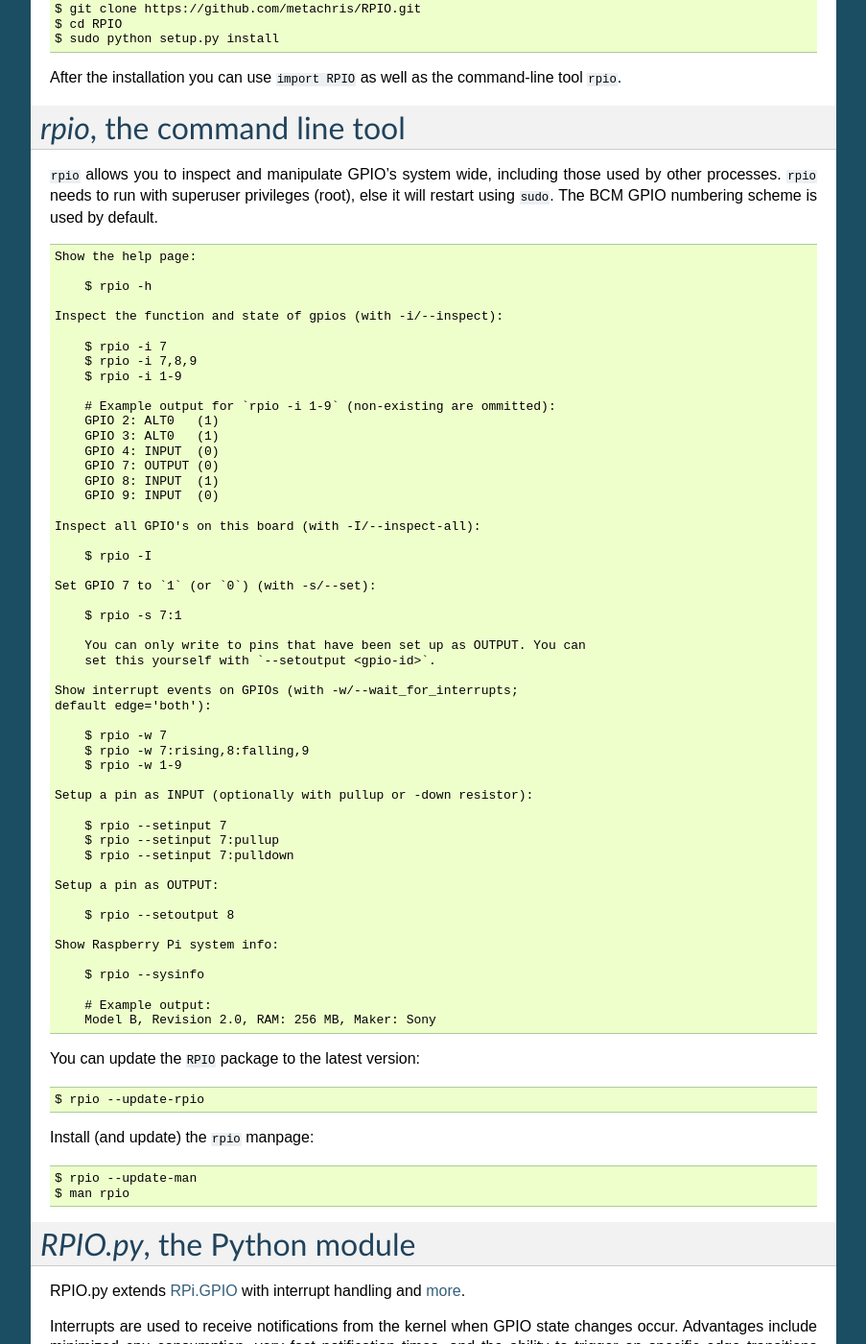
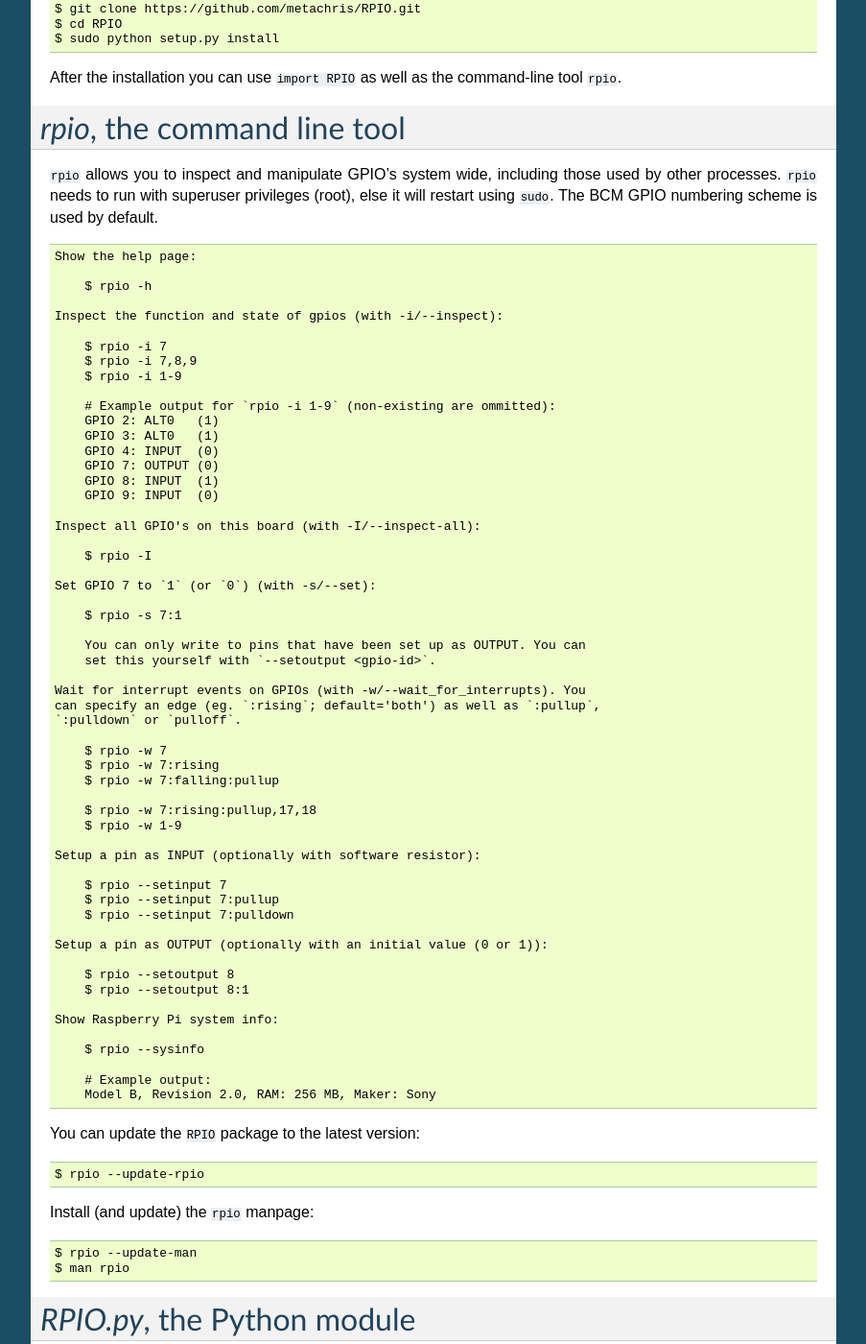
Before and after one commit to metachris/RPIO, a Sphinx documentation site: the page built from documentation/source/index.rst, in a window 1280 px wide and 1400 px high, scrolled down 410 px. Shown: the whole window at 96% size, without its empty margins (198-1101 px from the left). Built offline with Sphinx 7.4.7, drawn with Linux system fonts in a browser that asks for light colours; some of the changed text lies outside the part shown.

Commit message:
cleanup and doc update

```diff
--- a/documentation/source/index.rst
+++ b/documentation/source/index.rst
@@ -70,22 +70,27 @@
         You can only write to pins that have been set up as OUTPUT. You can
         set this yourself with `--setoutput <gpio-id>`.
 
-    Show interrupt events on GPIOs (with -w/--wait_for_interrupts;
-    default edge='both'):
+    Wait for interrupt events on GPIOs (with -w/--wait_for_interrupts). You
+    can specify an edge (eg. `:rising`; default='both') as well as `:pullup`,
+    `:pulldown` or `pulloff`.
 
         $ rpio -w 7
-        $ rpio -w 7:rising,8:falling,9
+        $ rpio -w 7:rising
+        $ rpio -w 7:falling:pullup
+
+        $ rpio -w 7:rising:pullup,17,18
         $ rpio -w 1-9
 
-    Setup a pin as INPUT (optionally with pullup or -down resistor):
+    Setup a pin as INPUT (optionally with software resistor):
 
         $ rpio --setinput 7
         $ rpio --setinput 7:pullup
         $ rpio --setinput 7:pulldown
 
-    Setup a pin as OUTPUT:
+    Setup a pin as OUTPUT (optionally with an initial value (0 or 1)):
 
         $ rpio --setoutput 8
+        $ rpio --setoutput 8:1
 
     Show Raspberry Pi system info:
 
@@ -94,9 +99,11 @@
         # Example output:
         Model B, Revision 2.0, RAM: 256 MB, Maker: Sony
 
+
 You can update the ``RPIO`` package to the latest version::
 
     $ rpio --update-rpio
+
 
 Install (and update) the ``rpio`` manpage::
 
@@ -183,10 +190,14 @@
     # set up output channel with an initial state
     RPIO.setup(8, RPIO.OUT, initial=RPIO.LOW)
 
-    # change to BOARD numbering schema (interrupts will still use BCM though)
+    # change to BOARD numbering schema
     RPIO.setmode(RPIO.BOARD)
 
-    # reset every channel that has been set up by this program. and unexport gpio interfaces
+    # set software pullup on channel 17
+    RPIO.set_pullupdn(17, RPIO.PUD_UP)
+
+    # reset every channel that has been set up by this program,
+    # and unexport interrupt gpio interfaces
     RPIO.cleanup()
 
 You can use RPIO as a drop-in replacement for RPi.GPIO in your existing code like this:
@@ -262,8 +272,10 @@
 
 * v0.7.2
 
-  * **Pullup and -down resistors for interrupts**
+  * BOARD numbering scheme supported with interrupts
+  * Software pullup and -down resistor with interrupts
   * new method ``RPIO.set_pullupdn(..)``
+
 
 * v0.7.1
 
--- a/fabfile.py
+++ b/fabfile.py
@@ -16,7 +16,7 @@
 
 def test():
     local("tar -czf /tmp/rpio.tar.gz source")
-    run("rm -rf /tmp/rpio.tar.gz source")
+    run("rm -rf /tmp/rpio.tar.gz /tmp/source")
     put("/tmp/rpio.tar.gz", "/tmp/")
     with cd("/tmp"):
         run("tar -xf rpio.tar.gz")
```
Also changed, not shown: other parts of documentation/source/index.rst (+0 -1 lines), README.rst (+36 -23 lines), 2 other files.
